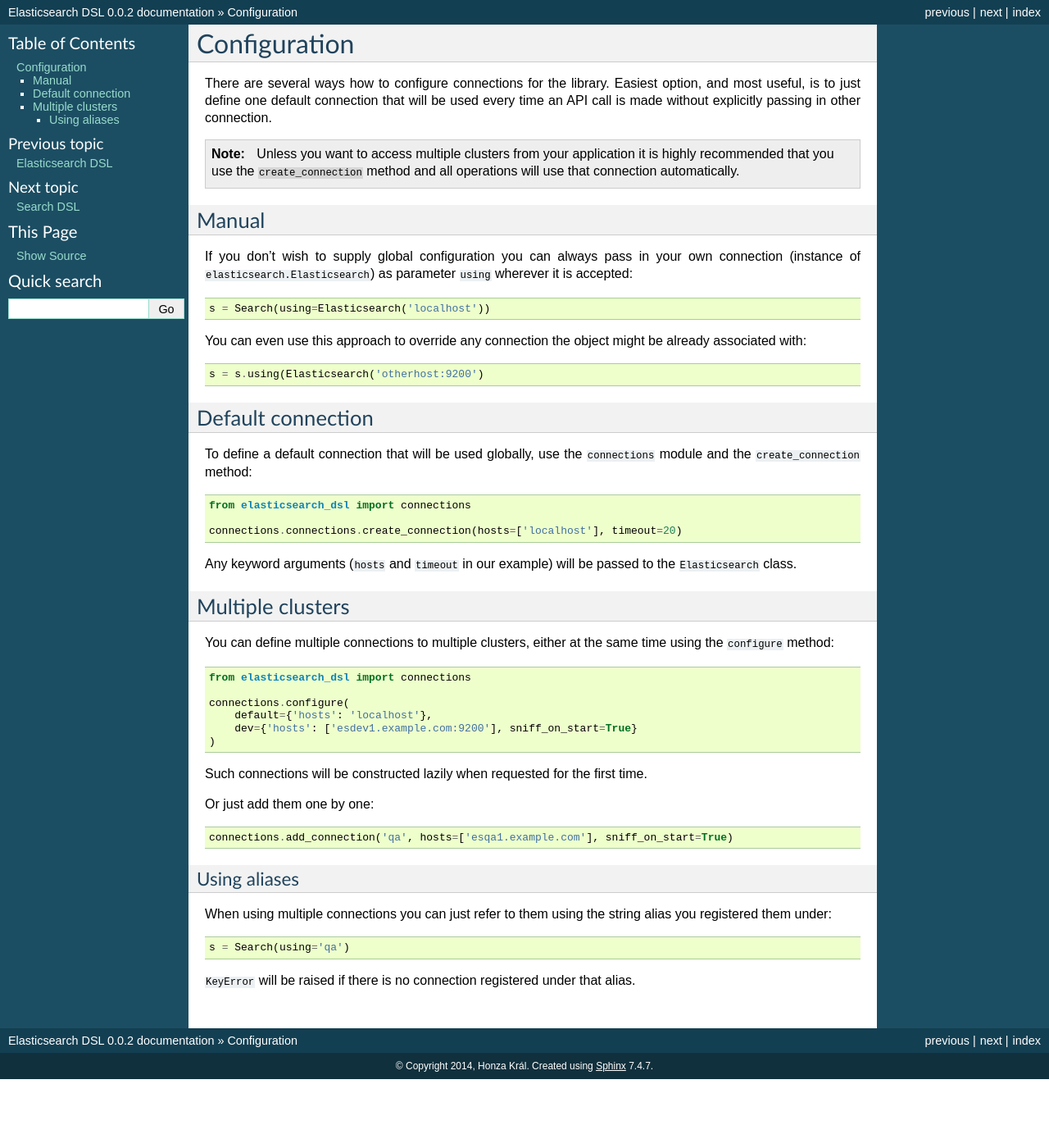
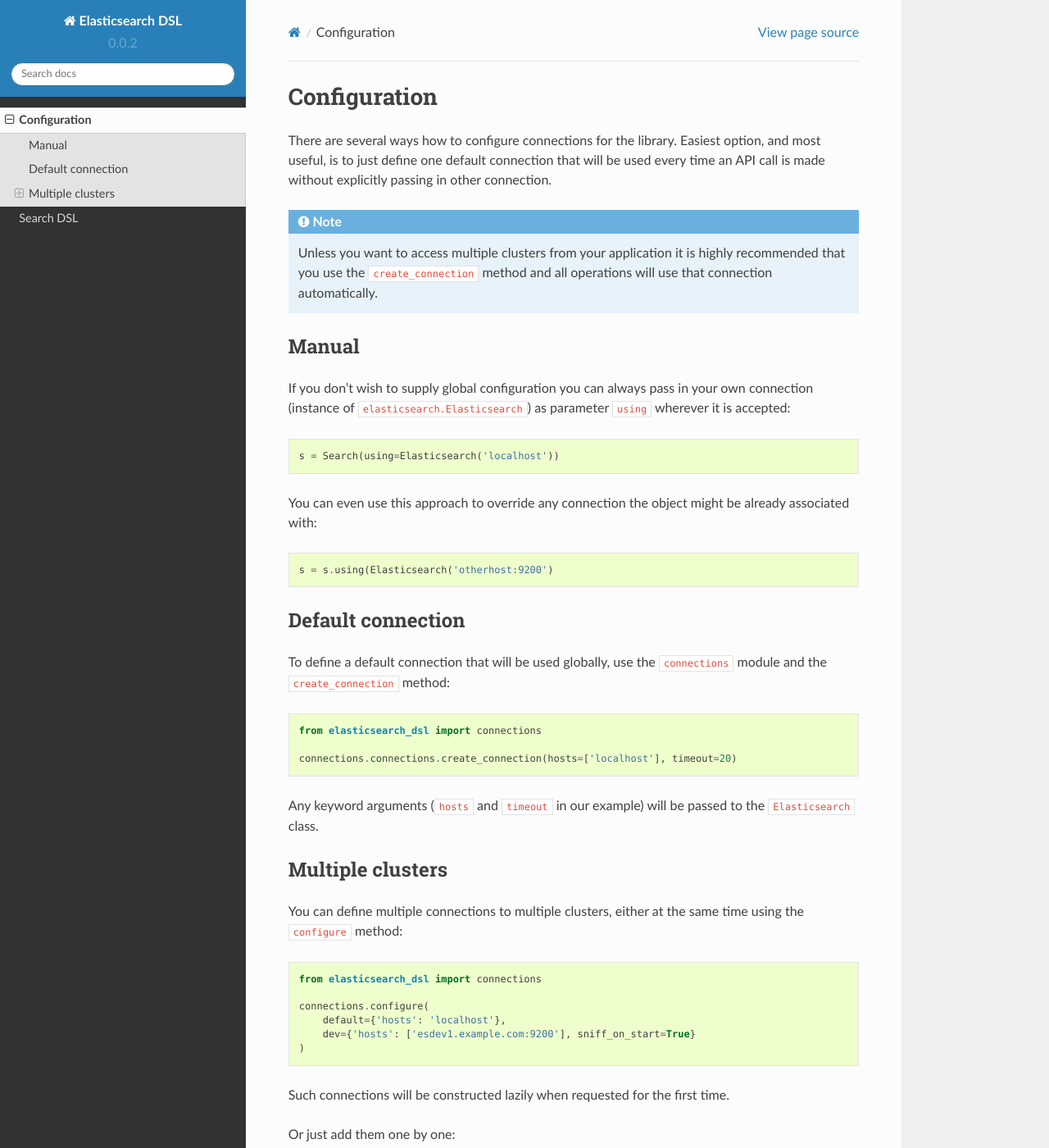
Before and after one commit to elastic/elasticsearch-dsl-py, a Sphinx documentation site: the page built from docs/configuration.rst, in a window 1280 px wide and 1400 px high. Shown: the whole window at 82% size. Built offline with Sphinx 7.4.7 and the Read the Docs theme 2.0.0, drawn with Linux system fonts in a browser that asks for light colours; some of the changed text lies outside the part shown.

Commit message:
Use Read the Docs Sphinx Theme locally

```diff
--- a/docs/conf.py
+++ b/docs/conf.py
@@ -96,7 +96,11 @@
 
 # The theme to use for HTML and HTML Help pages.  See the documentation for
 # a list of builtin themes.
-html_theme = 'default'
+import sphinx_rtd_theme
+
+html_theme = "sphinx_rtd_theme"
+
+html_theme_path = [sphinx_rtd_theme.get_html_theme_path()]
 
 # Theme options are theme-specific and customize the look and feel of a theme
 # further.  For a list of options available for each theme, see the
@@ -125,7 +129,7 @@
 # Add any paths that contain custom static files (such as style sheets) here,
 # relative to this directory. They are copied after the builtin static files,
 # so a file named "default.css" will overwrite the builtin "default.css".
-html_static_path = ['_static']
+#html_static_path = ['_static']
 
 # If not '', a 'Last updated on:' timestamp is inserted at every page bottom,
 # using the given strftime format.
```
